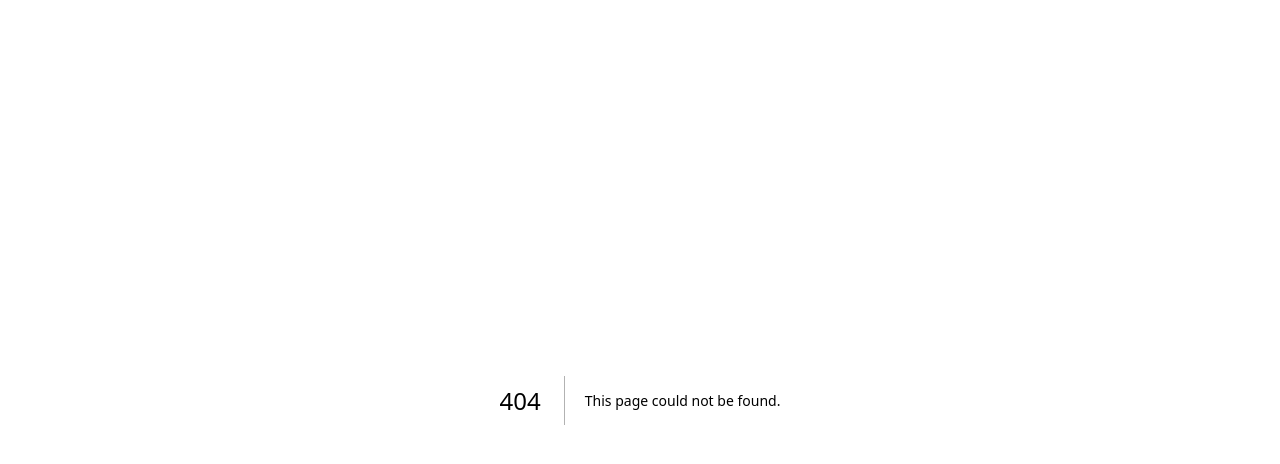
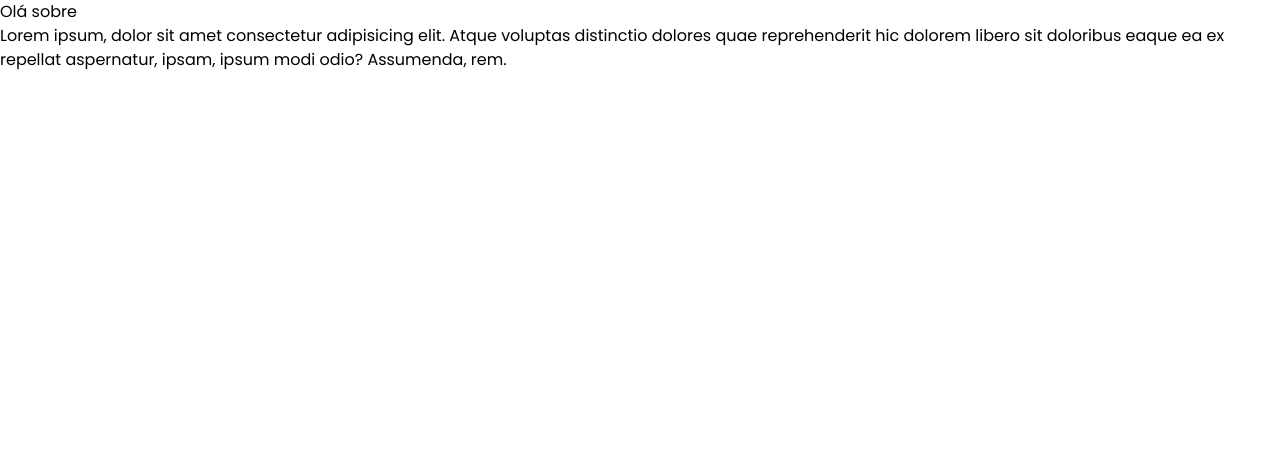
Before and after one commit to Filipe520/Atividade-Ativa_IESB_2025, a Next.js app: page /sobre in a window 1280 px wide. Before the commit this address had no page. Shown: the top 464 px of the page. Built offline with nearby package versions, Linux system fonts and the light colour scheme.

Commit message:
add rota sobre + rotas do header

```diff
--- a/src/app/components/layout/headerLogin/index.tsx
+++ b/src/app/components/layout/headerLogin/index.tsx
@@ -1,7 +1,9 @@
 import styles from "./header_login.module.css";
 import "@styles/globals.css";
 
+// Lib do Next
 import Image from "next/image";
+import Link from "next/link";
 
 export default function HeaderLogin() {
   return (
@@ -15,10 +17,20 @@ export default function HeaderLogin() {
 
       <nav>
         <ul>
-          <li>Criptomoedas</li>
-          <li>Preços</li>
-          <li>Sobre</li>
+          <Link href="/sobre">
+            <li>Sobre nosso banco</li>
+          </Link>
+          <Link href="/login/registrar">
+            <li>Crie uma conta</li>
+          </Link>
+          <Link href="/login">
+            <li>Login</li>
+          </Link>
         </ul>
+
+        <section>
+          <h1>área do perfil</h1>
+        </section>
       </nav>
     </div>
   );
--- /dev/null
+++ b/src/app/sobre/page.tsx
@@ -0,0 +1,12 @@
+export default function Sobre() {
+  return (
+    <section>
+      <h1>Olá sobre</h1>
+      <p>
+        Lorem ipsum, dolor sit amet consectetur adipisicing elit. Atque voluptas
+        distinctio dolores quae reprehenderit hic dolorem libero sit doloribus
+        eaque ea ex repellat aspernatur, ipsam, ipsum modi odio? Assumenda, rem.
+      </p>
+    </section>
+  );
+}
```
